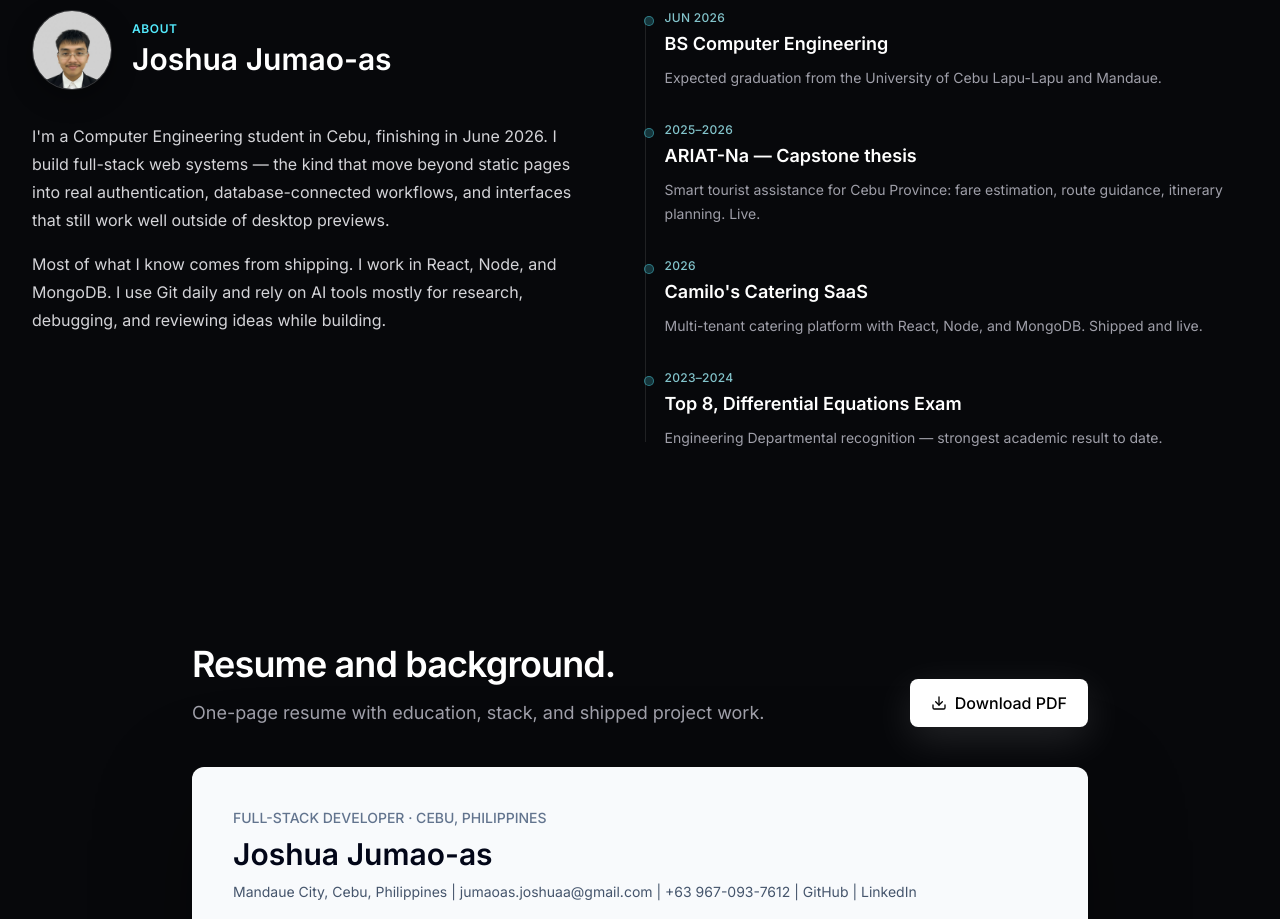
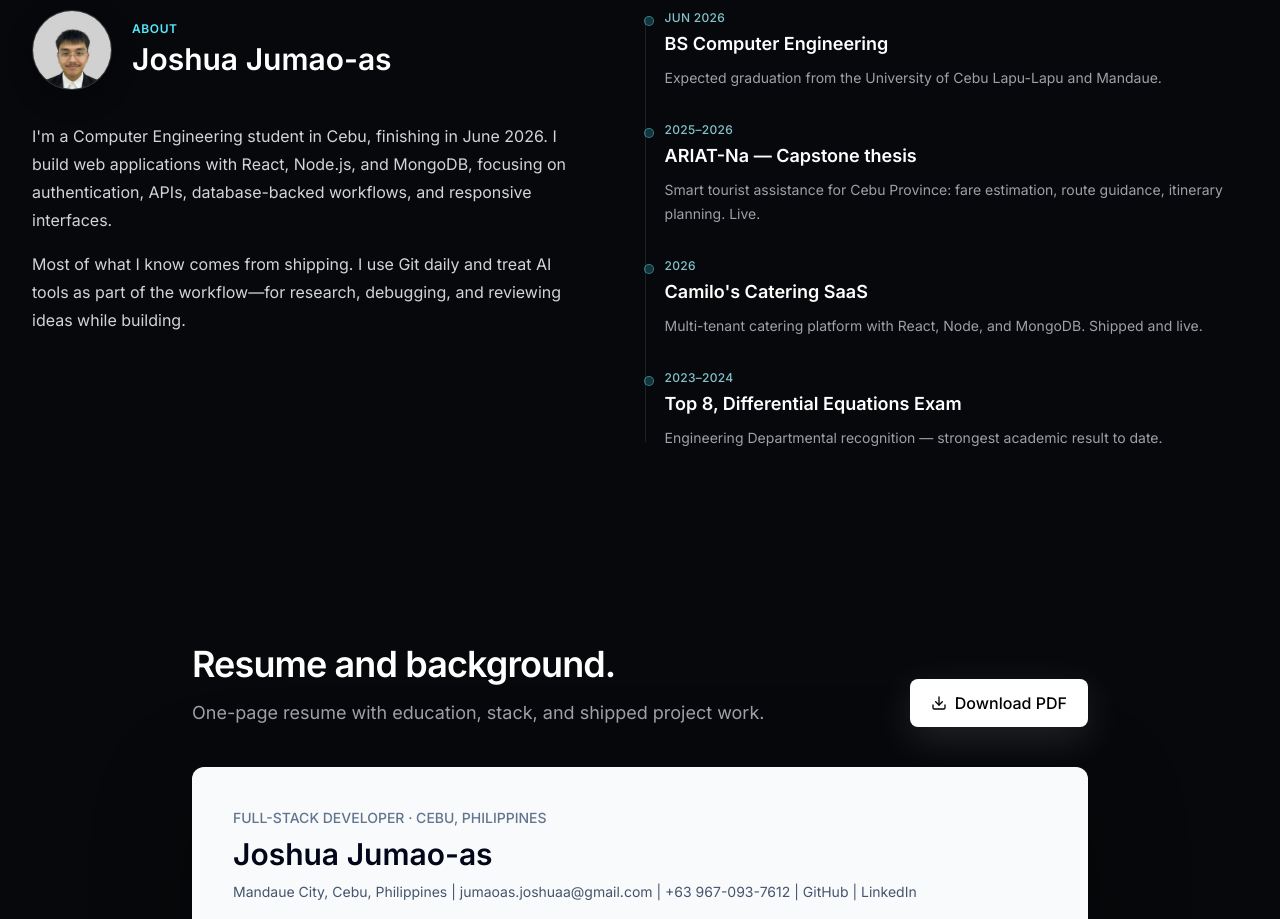
Before and after one commit to jumaoasjoshua322-maker/portfolio, a Next.js app: page / in a window 1280 px wide. Shown: the part 4380-5299 px from the top of the page. Built offline with nearby package versions, Linux system fonts and the light colour scheme.

Commit message:
Refine About section copy

```diff
--- a/src/data/portfolio.ts
+++ b/src/data/portfolio.ts
@@ -73,8 +73,8 @@ export const heroStack = [
  * Two paragraphs, no marketing fluff.
  */
 export const aboutBio = [
-  "I'm a Computer Engineering student in Cebu, finishing in June 2026. I build full-stack web systems — the kind that move beyond static pages into real authentication, database-connected workflows, and interfaces that still work well outside of desktop previews.",
-  "Most of what I know comes from shipping. I work in React, Node, and MongoDB. I use Git daily and rely on AI tools mostly for research, debugging, and reviewing ideas while building.",
+  "I'm a Computer Engineering student in Cebu, finishing in June 2026. I build web applications with React, Node.js, and MongoDB, focusing on authentication, APIs, database-backed workflows, and responsive interfaces.",
+  "Most of what I know comes from shipping. I use Git daily and treat AI tools as part of the workflow—for research, debugging, and reviewing ideas while building.",
 ];
 
 export const aboutTimeline = [
```
